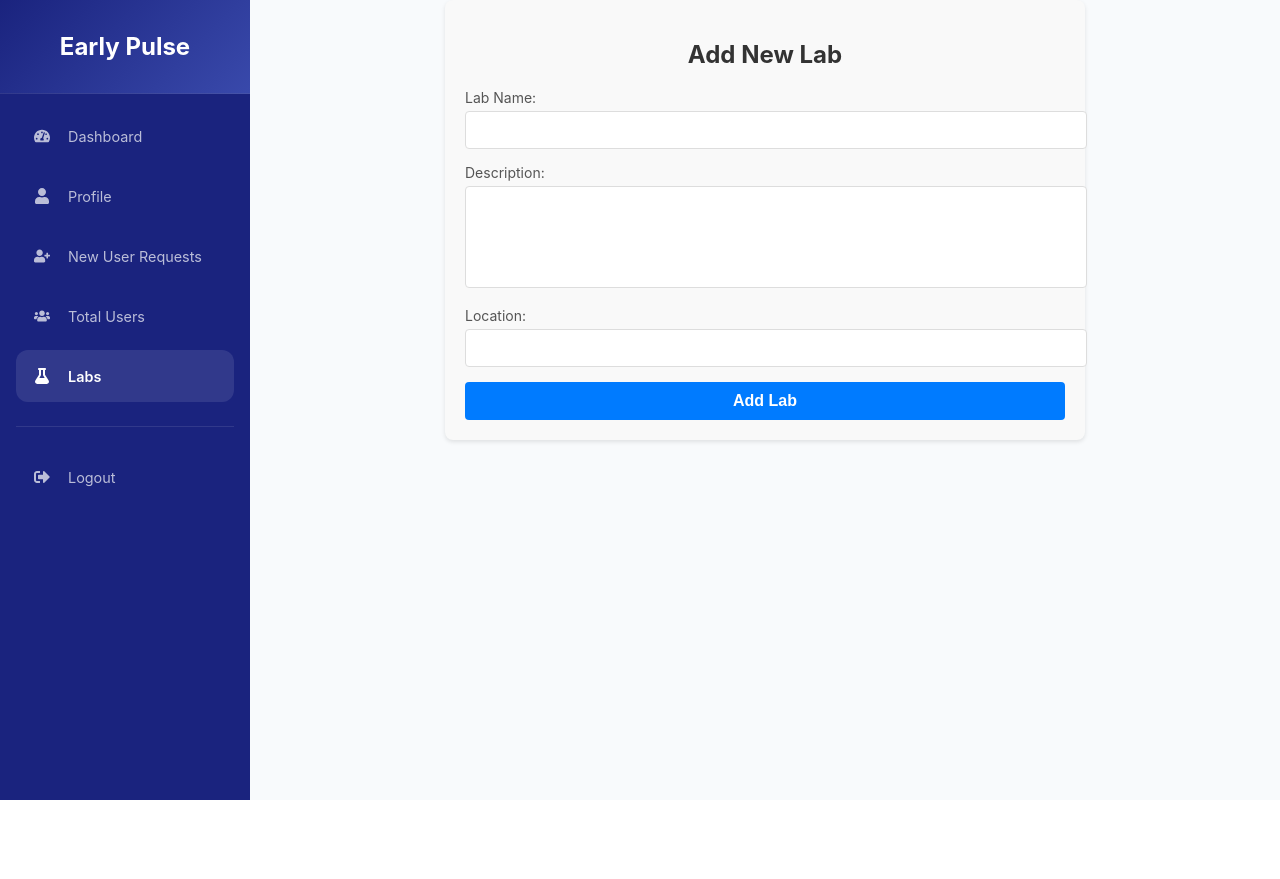
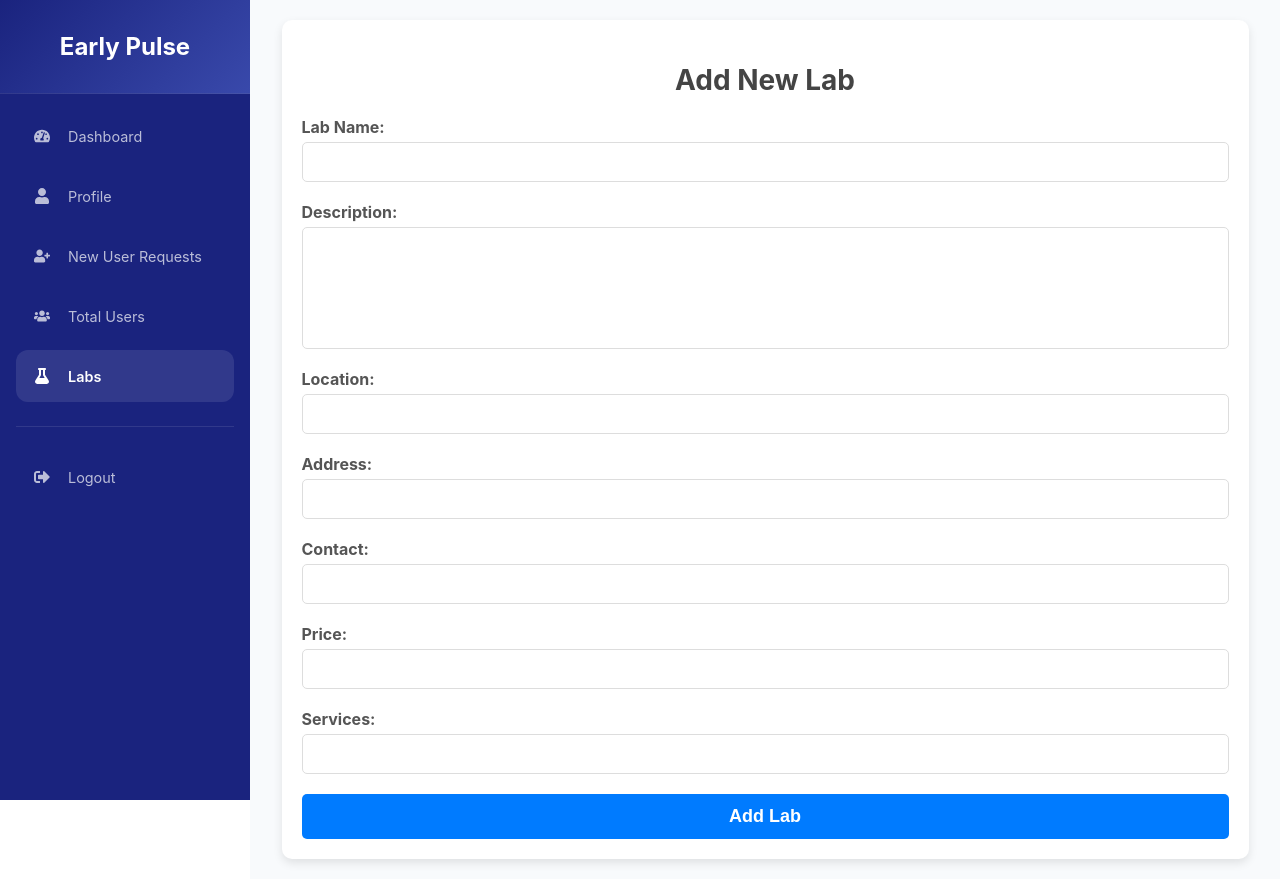
Before and after one commit to aniigupta/Early_Pulse, a React (Create React App) app in the folder frontend/: page /labs in a window 1280 px wide. Before the commit the page ends 800 px from the top, so only its background shows below. Built offline with nearby package versions, Linux system fonts and the light colour scheme; no server answers; sample sign-in values are in the browser's storage.

Commit message:
add lab component responviseness

```diff
--- a/frontend/src/pages/Labs.jsx
+++ b/frontend/src/pages/Labs.jsx
@@ -5,7 +5,11 @@ const AddLab = () => {
     const [labDetails, setLabDetails] = useState({
         name: '',
         description: '',
-        location: ''
+        location: '',
+        address: '',
+        contact: '',
+        price: '',
+        services: ''
     });
 
     const [message, setMessage] = useState('');
@@ -24,7 +28,15 @@ const AddLab = () => {
             const response = await axios.post('/api/labs', labDetails);
             if (response.status === 201) {
                 setMessage('Lab added successfully!');
-                setLabDetails({ name: '', description: '', location: '' });
+                setLabDetails({
+                    name: '',
+                    description: '',
+                    location: '',
+                    address: '',
+                    contact: '',
+                    price: '',
+                    services: ''
+                });
             } else {
                 setMessage('Failed to add lab.');
             }
@@ -70,6 +82,50 @@ const AddLab = () => {
                         required
                     />
                 </div>
+                <div style={styles.formGroup}>
+                    <label style={styles.label}>Address:</label>
+                    <input
+                        type="text"
+                        name="address"
+                        value={labDetails.address}
+                        onChange={handleChange}
+                        style={styles.input}
+                        required
+                    />
+                </div>
+                <div style={styles.formGroup}>
+                    <label style={styles.label}>Contact:</label>
+                    <input
+                        type="text"
+                        name="contact"
+                        value={labDetails.contact}
+                        onChange={handleChange}
+                        style={styles.input}
+                        required
+                    />
+                </div>
+                <div style={styles.formGroup}>
+                    <label style={styles.label}>Price:</label>
+                    <input
+                        type="number"
+                        name="price"
+                        value={labDetails.price}
+                        onChange={handleChange}
+                        style={styles.input}
+                        required
+                    />
+                </div>
+                <div style={styles.formGroup}>
+                    <label style={styles.label}>Services:</label>
+                    <input
+                        type="text"
+                        name="services"
+                        value={labDetails.services}
+                        onChange={handleChange}
+                        style={styles.input}
+                        required
+                    />
+                </div>
                 <button type="submit" style={styles.button}>Add Lab</button>
             </form>
             {message && <p style={styles.message}>{message}</p>}
@@ -79,60 +135,63 @@ const AddLab = () => {
 
 const styles = {
     container: {
-        maxWidth: '600px',
-        margin: '0 auto',
+        maxWidth: '90%',
+        margin: '20px auto',
         padding: '20px',
-        backgroundColor: '#f9f9f9',
-        borderRadius: '8px',
-        boxShadow: '0 2px 4px rgba(0, 0, 0, 0.1)',
+        backgroundColor: '#ffffff',
+        borderRadius: '10px',
+        boxShadow: '0 4px 10px rgba(0, 0, 0, 0.1)',
     },
     title: {
         textAlign: 'center',
-        fontSize: '24px',
+        fontSize: '28px',
         marginBottom: '20px',
-        color: '#333',
+        color: '#444',
     },
     form: {
+        display: 'grid',
+        gap: '20px',
+    },
+    formGroup: {
         display: 'flex',
         flexDirection: 'column',
     },
-    formGroup: {
-        marginBottom: '15px',
-    },
     label: {
-        display: 'block',
-        fontSize: '14px',
+        fontSize: '16px',
         marginBottom: '5px',
         color: '#555',
+        fontWeight: 'bold',
     },
     input: {
-        width: '100%',
         padding: '10px',
-        fontSize: '14px',
+        fontSize: '16px',
         border: '1px solid #ddd',
-        borderRadius: '4px',
-        outline: 'none',
+        borderRadius: '5px',
+        transition: 'border-color 0.3s ease-in-out',
     },
     textarea: {
-        width: '100%',
         padding: '10px',
-        fontSize: '14px',
+        fontSize: '16px',
         border: '1px solid #ddd',
-        borderRadius: '4px',
+        borderRadius: '5px',
         resize: 'none',
-        height: '80px',
-        outline: 'none',
+        height: '100px',
+        transition: 'border-color 0.3s ease-in-out',
+    },
+    inputFocus: {
+        borderColor: '#007BFF',
     },
     button: {
-        padding: '10px 20px',
-        fontSize: '16px',
+        padding: '12px 20px',
+        fontSize: '18px',
         fontWeight: 'bold',
         color: '#fff',
         backgroundColor: '#007BFF',
         border: 'none',
-        borderRadius: '4px',
+        borderRadius: '5px',
         cursor: 'pointer',
-        transition: 'background-color 0.3s',
+        transition: 'background-color 0.3s ease-in-out',
+        textAlign: 'center',
     },
     buttonHover: {
         backgroundColor: '#0056b3',
@@ -141,7 +200,16 @@ const styles = {
         textAlign: 'center',
         marginTop: '20px',
         color: '#28a745',
-        fontSize: '16px',
+        fontSize: '18px',
+        fontWeight: 'bold',
+    },
+    '@media (max-width: 768px)': {
+        form: {
+            gap: '15px',
+        },
+        title: {
+            fontSize: '24px',
+        },
     },
 };
 
```
